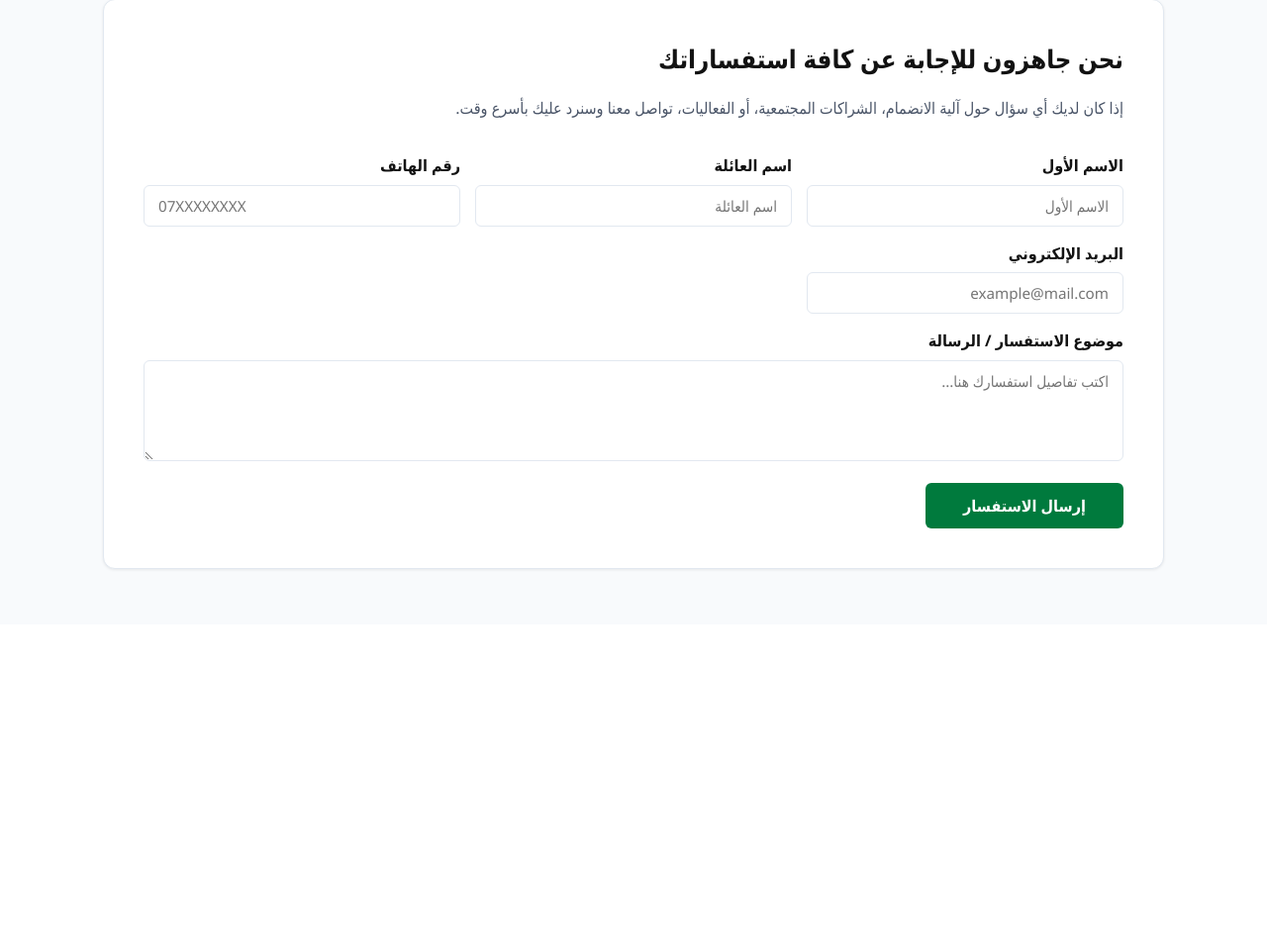
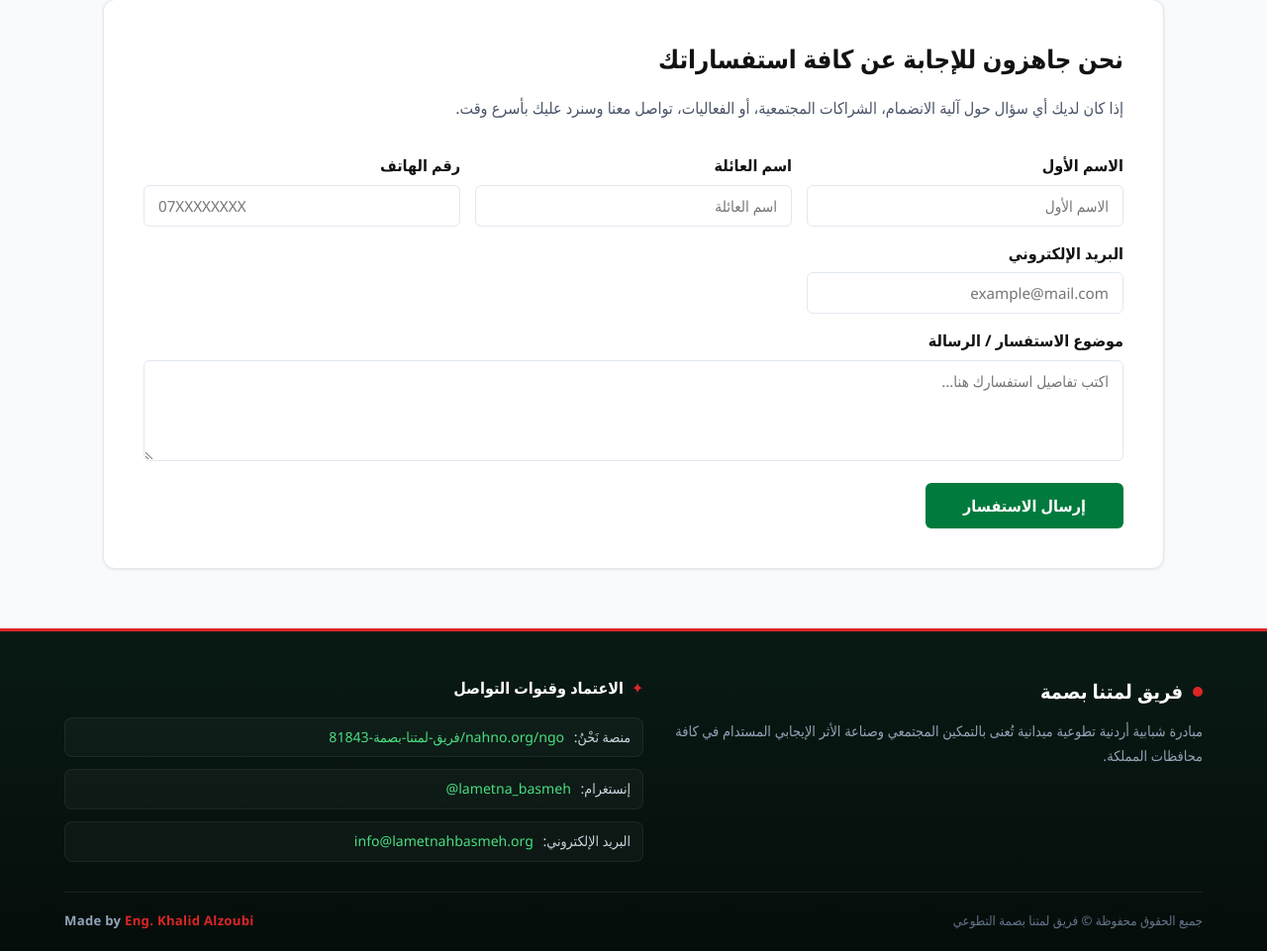
Before and after one commit to khaled-alzoubi1/lametna, a Flask app: page / in a window 1280 px wide. Shown: the part 2630-3591 px from the top of the page at 99% size. Before the commit the page ends 3207 px from the top, so only its background shows below. Run offline with Flask 3, Linux system fonts and the light colour scheme.

Commit message:
Add files via upload

```diff
--- a/app.py
+++ b/app.py
@@ -154,6 +154,50 @@ class Event(db.Model):
     @property
     def is_full(self):
         return self.registered_count >= self.capacity
+
+    @property
+    def is_completed(self):
+        if not self.date:
+            return False
+        raw_date = str(self.date).strip()
+        today = datetime.now().date()
+
+        # فحص كافة صيغ التاريخ المحتملة
+        event_date = None
+        for fmt in ('%Y-%m-%d', '%d/%m/%Y', '%Y/%m/%d', '%d-%m-%Y'):
+            try:
+                event_date = datetime.strptime(raw_date, fmt).date()
+                break
+            except (ValueError, TypeError):
+                pass
+
+        # دعم الإدخال المختصر مثل 11/9 أو 11-9
+        if not event_date:
+            try:
+                parts = re.split(r'[/.-]', raw_date)
+                if len(parts) >= 2:
+                    d, m = int(parts[0]), int(parts[1])
+                    y = int(parts[2]) if len(parts) > 2 else today.year
+                    event_date = datetime(y, m, d).date()
+            except Exception:
+                return False
+
+        if not event_date:
+            return False
+
+        # إذا كان تاريخ الفعالية قد مضى
+        if event_date < today:
+            return True
+        elif event_date == today:
+            if self.time:
+                for t_fmt in ('%H:%M', '%I:%M %p', '%I:%M%p'):
+                    try:
+                        t = datetime.strptime(self.time.strip(), t_fmt).time()
+                        return datetime.combine(event_date, t) <= datetime.now()
+                    except (ValueError, TypeError):
+                        pass
+            return True
+        return False
 
 class EventRegistration(db.Model):
     __tablename__ = 'event_registrations'
@@ -413,6 +457,9 @@ def rsvp_event(event_id):
         return redirect(request.referrer or url_for('profile'))
 
     ev = Event.query.get_or_404(event_id)
+    if ev.is_completed:
+        flash('عذراً، هذه الفعالية انتهت ومغلقة أمام التسجيل الميداني.', 'danger')
+        return redirect(request.referrer or url_for('profile'))
     existing_reg = EventRegistration.query.filter_by(volunteer_id=user.id, event_id=ev.id).first()
     if existing_reg:
         flash('أنت مسجل مسبقاً في هذا النشاط الميداني.', 'info')
--- a/templates/index.html
+++ b/templates/index.html
@@ -351,12 +351,39 @@
                         <span style="font-size: 0.85rem; font-weight: 700; color: var(--jo-dark-gray);">
                             المطلوب للميدان: {{ event.capacity }} متطوعين
                         </span>
-                        {% if event.is_full %}
+                        {% if event.is_completed %}
+                            <span class="rsvp-pill" style="background: #dcfce7; color: #15803d; border: 1px solid #86efac;">
+                                <i class="fa-solid fa-circle-check"></i> فعالية منجزة
+                            </span>
+                        {% elif event.is_full %}
                             <span class="rsvp-pill rsvp-pill-full"><i class="fa-solid fa-lock"></i> اكتمل العدد</span>
                         {% else %}
                             <span class="rsvp-pill rsvp-pill-active"><i class="fa-solid fa-user-check"></i> متبقي {{ event.remaining_seats }} مقاعد</span>
                         {% endif %}
                     </div>
+
+                    <div>
+                        {% if event.is_completed %}
+                            <button class="btn-rsvp-join" disabled style="opacity: 0.65; cursor: not-allowed; background: #64748b; border: 1px solid #475569;">
+                                <i class="fa-solid fa-check-double"></i> انتهت الفعالية
+                            </button>
+                        {% elif session.get('user_id') %}
+                            {% if event.id in user_registered_event_ids %}
+                                <form action="{{ url_for('cancel_rsvp', event_id=event.id) }}" method="POST" style="margin:0;">
+                                    <button type="submit" class="btn-rsvp-leave" title="إلغاء حجز المقعد">إلغاء حضوري</button>
+                                </form>
+                            {% elif event.is_full %}
+                                <button class="btn-rsvp-join" disabled style="opacity: 0.5; cursor: not-allowed;">اكتمل التسجيل</button>
+                            {% else %}
+                                <form action="{{ url_for('rsvp_event', event_id=event.id) }}" method="POST" style="margin:0;">
+                                    <button type="submit" class="btn-rsvp-join"><i class="fa-solid fa-check"></i> تأكيد مشاركتي</button>
+                                </form>
+                            {% endif %}
+                        {% else %}
+                            <a href="javascript:void(0)" onclick="openAuthModal('loginModal')" class="btn-rsvp-join" style="text-decoration:none; display:inline-block;">سجل دخولك للمشاركة</a>
+                        {% endif %}
+                    </div>
+                </div>
 
                     <div>
                         {% if session.get('user_id') %}
@@ -738,5 +732,64 @@
             if (event.target === mediaModal) closeMedia();
         };
     </script>
+
+    <!-- الفوتر الرسمي -->
+   <!-- الفوتر الرسمي -->
+    <footer style="background: linear-gradient(180deg, #091a14 0%, #050d0a 100%); color: #e2e8f0; width: 100%; border-top: 3px solid #dc2626; position: relative; margin-top: 60px; padding: 45px 20px 20px; direction: rtl; box-sizing: border-box;">
+        <div style="max-width: 1150px; margin: 0 auto; display: flex; flex-wrap: wrap; justify-content: space-between; gap: 30px;">
+
+            <!-- التعريف بالمبادرة -->
+            <div style="flex: 1 1 300px; min-width: 260px;">
+                <div style="display: flex; align-items: center; gap: 10px; margin-bottom: 12px;">
+                    <span style="display: inline-block; width: 10px; height: 10px; background: #dc2626; border-radius: 50%;"></span>
+                    <h3 style="margin: 0; font-size: 1.25rem; font-weight: 700; color: #ffffff;">فريق لمتنا بصمة</h3>
+                </div>
+                <p style="font-size: 0.9rem; line-height: 1.7; color: #94a3b8; margin: 0;">
+                    مبادرة شبابية أردنية تطوعية ميدانية تُعنى بالتمكين المجتمعي وصناعة الأثر الإيجابي المستدام في كافة محافظات المملكة.
+                </p>
+            </div>
+
+            <!-- قنوات التواصل والاعتماد -->
+            <div style="flex: 1 1 350px; min-width: 280px;">
+                <h4 style="color: #ffffff; margin: 0 0 16px; font-size: 1rem; font-weight: 600; display: flex; align-items: center; gap: 8px;">
+                    <span style="color: #dc2626;">✦</span> الاعتماد وقنوات التواصل
+                </h4>
+
+                <div style="display: flex; flex-direction: column; gap: 12px; font-size: 0.88rem;">
+                    <!-- رابط صفحة نحن الرسمية للمبادرة -->
+                    <div style="background: rgba(255, 255, 255, 0.03); padding: 8px 12px; border-radius: 8px; border: 1px solid rgba(255, 255, 255, 0.06);">
+                        <span style="color: #cbd5e1; font-weight: 500;">منصة نَحْنُ:</span>
+                        <a href="https://www.nahno.org/ngo/%D9%81%D8%B1%D9%8A%D9%82-%D9%84%D9%85%D8%AA%D9%86%D8%A7-%D8%A8%D8%B5%D9%85%D8%A9-81843" target="_blank" style="color: #4ade80; text-decoration: none; margin-right: 6px; word-break: break-all; transition: color 0.2s;">
+                            nahno.org/ngo/فريق-لمتنا-بصمة-81843
+                        </a>
+                    </div>
+
+                    <!-- حساب إنستغرام -->
+                    <div style="background: rgba(255, 255, 255, 0.03); padding: 8px 12px; border-radius: 8px; border: 1px solid rgba(255, 255, 255, 0.06);">
+                        <span style="color: #cbd5e1; font-weight: 500;">إنستغرام:</span>
+                        <a href="https://www.instagram.com/lametna_basmeh" target="_blank" style="color: #4ade80; text-decoration: none; margin-right: 6px; direction: ltr; display: inline-block;">
+                            @lametna_basmeh
+                        </a>
+                    </div>
+
+                    <!-- البريد الرسمي -->
+                    <div style="background: rgba(255, 255, 255, 0.03); padding: 8px 12px; border-radius: 8px; border: 1px solid rgba(255, 255, 255, 0.06);">
+                        <span style="color: #cbd5e1; font-weight: 500;">البريد الإلكتروني:</span>
+                        <a href="mailto:info@lametnahbasmeh.org" style="color: #4ade80; text-decoration: none; margin-right: 6px; direction: ltr; display: inline-block;">
+                            info@lametnahbasmeh.org
+                        </a>
+                    </div>
+                </div>
+            </div>
+        </div>
+
+        <!-- شريط التوقيع والحقوق -->
+        <div style="max-width: 1150px; margin: 30px auto 0; padding-top: 18px; border-top: 1px solid rgba(255, 255, 255, 0.08); display: flex; flex-wrap: wrap; justify-content: space-between; align-items: center; gap: 10px; font-size: 0.82rem; color: #64748b;">
+            <div>جميع الحقوق محفوظة © فريق لمتنا بصمة التطوعي</div>
+            <div style="color: #94a3b8; font-weight: 600; letter-spacing: 0.3px;">
+                Made by <span style="color: #dc2626;">Eng. Khalid Alzoubi</span>
+            </div>
+        </div>
+    </footer>
 </body>
 </html>
```
Also changed, not shown: other parts of templates/index.html (+1 -34 lines).
